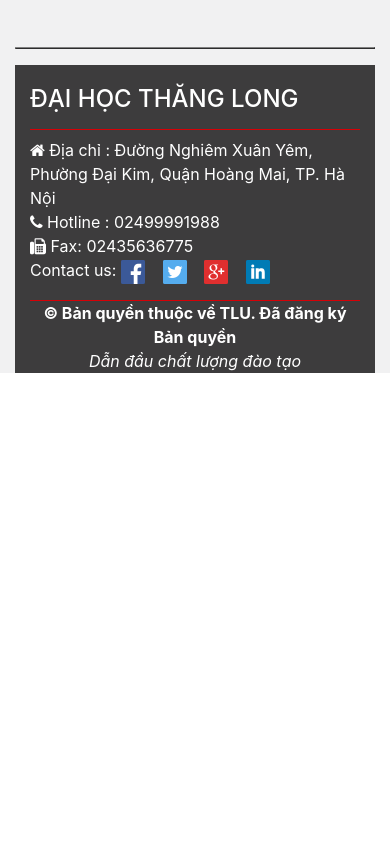
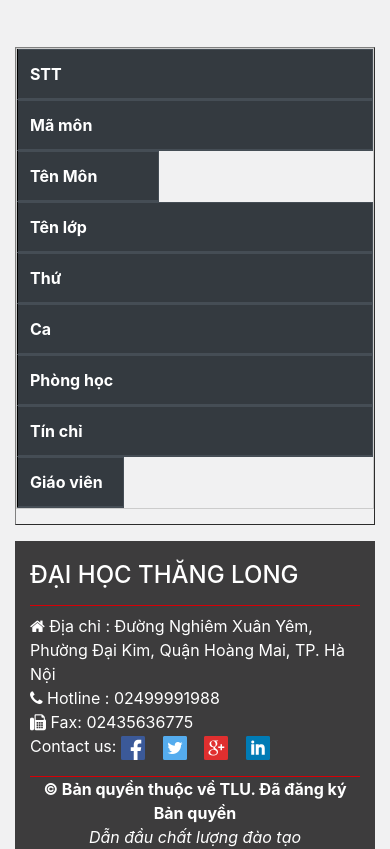
Before and after one commit to minhdang0/demDKH, a plain HTML site: page tkb.html in a window 390 px wide. Shown: the part 912-1761 px from the top of the page. Before the commit the page ends 1285 px from the top, so only its background shows below. Drawn offline with nearby package versions, Linux system fonts and the light colour scheme; a script that the page names is missing.

Commit message:
Update style.tkb.css

```diff
--- a/style.tkb.css
+++ b/style.tkb.css
@@ -34,13 +34,6 @@
       display: block;
     }
 
-    /* Ẩn tiêu đề cột */
-    thead tr {
-      position: absolute;
-      top: -9999px;
-      left: -9999px;
-    }
-
     tr {
       margin-bottom: 15px;
       border: 1px solid #ccc;
```
